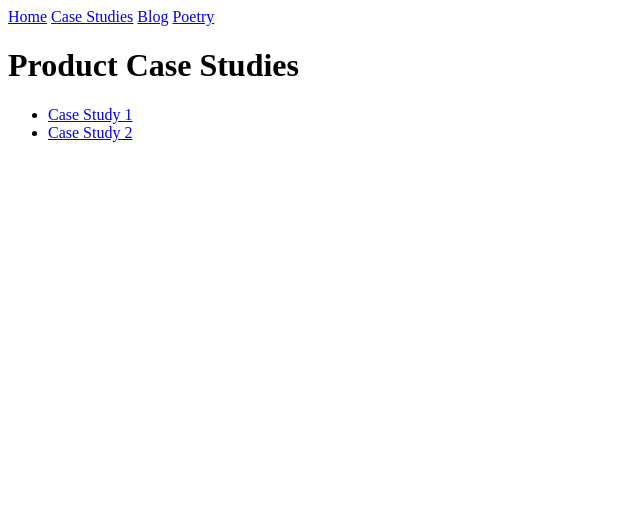
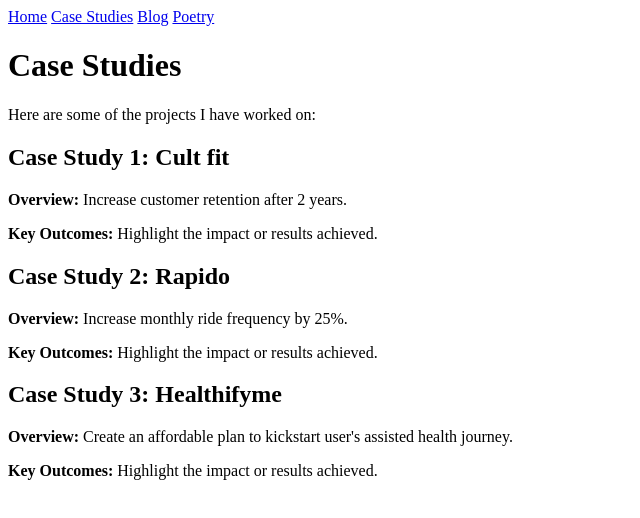
Before and after one commit to nargisjahan/nargisjahan, a plain HTML site: page case-studies.html in a window 1280 px wide. Shown: the whole page, without its empty margins (0-640 px from the left). Drawn offline with Linux system fonts and the light colour scheme.

Commit message:
Update case-studies.html

```diff
--- a/case-studies.html
+++ b/case-studies.html
@@ -10,10 +10,26 @@
         <a href="blog.html">Blog</a>
         <a href="poetry.html">Poetry</a>
     </nav>
-    <h1>Product Case Studies</h1>
-    <ul>
-        <li><a href="#">Case Study 1</a></li>
-        <li><a href="#">Case Study 2</a></li>
-    </ul>
+
+    <h1>Case Studies</h1>
+    <p>Here are some of the projects I have worked on:</p>
+
+    <div>
+        <h2>Case Study 1: Cult fit</h2>
+        <p><strong>Overview:</strong> Increase customer retention after 2 years. </p>
+        <p><strong>Key Outcomes:</strong> Highlight the impact or results achieved.</p>
+    </div>
+
+    <div>
+        <h2>Case Study 2: Rapido</h2>
+        <p><strong>Overview:</strong> Increase monthly ride frequency by 25%. </p>
+        <p><strong>Key Outcomes:</strong> Highlight the impact or results achieved.</p>
+    </div>
+
+    <div>
+        <h2>Case Study 3: Healthifyme</h2>
+        <p><strong>Overview:</strong> Create an affordable plan to kickstart user's assisted health journey. </p>
+        <p><strong>Key Outcomes:</strong> Highlight the impact or results achieved.</p>
+    </div>
 </body>
 </html>
```
